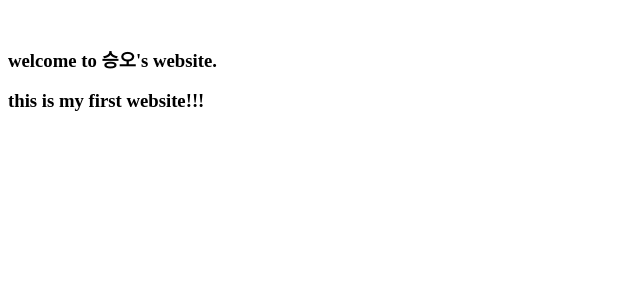
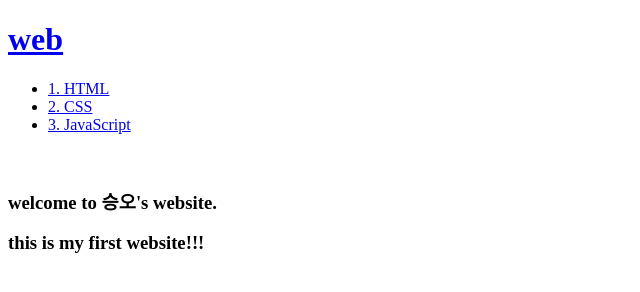
Before and after one commit to coding-cutup/my-first-web-site, a plain HTML site: page index.html in a window 1280 px wide. Shown: the whole page, without its empty margins (0-640 px from the left). Drawn offline with Linux system fonts and the light colour scheme.

Commit message:
수정본2(index.html파일을 수정)

```diff
--- a/index.html
+++ b/index.html
@@ -2,9 +2,16 @@
 <html>
 <head>
   <title>Hello Everyone!!</title>
+  <meta charset="utf-8">
   </head>
 
 <body>
+  <h1><a href="index.html">web</a></h1>
+  <ul>
+    <li><a href="1.HTML.html">1. HTML</a></li>
+    <li><a href="1.CSS.html">2. CSS</a></li>
+    <li><a href="1.JavaScript.html">3. JavaScript</a></li>
+  </ul>
 <br><h3>welcome to 승오's website.</h3>
 <h3>this is my first website!!!</h3>
 </body>
```
Also changed, not shown: 1.HTML.html (+1 -0 lines), 1.JavaScript.html (+1 -0 lines).
